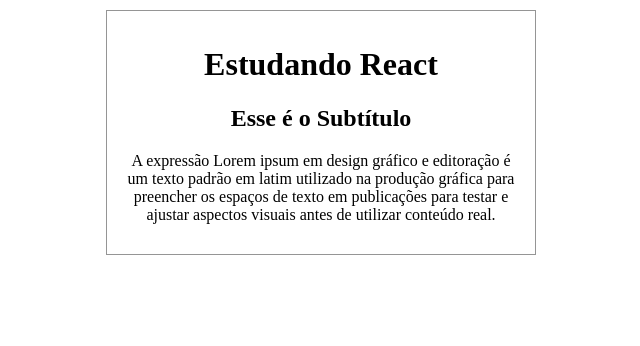
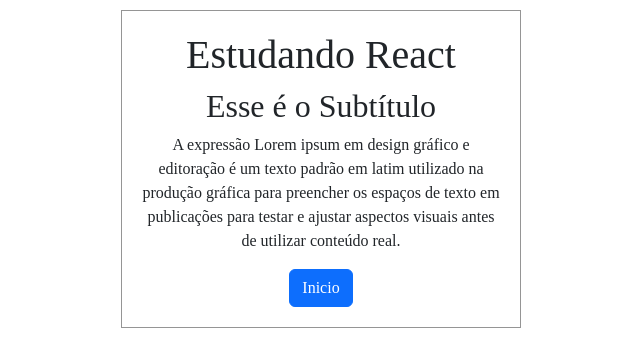
Before and after one commit to ViniHGV/Lab-React, a React (Create React App) app: page / in a window 1280 px wide. Shown: the top 346 px of the page, without its empty margins (319-959 px from the left). Built offline with nearby package versions, Linux system fonts and the light colour scheme.

Commit message:
Adicionando um botão

```diff
--- a/public/index.html
+++ b/public/index.html
@@ -5,6 +5,8 @@
     <link rel="icon" href="%PUBLIC_URL%/favicon.ico" />
     <meta name="viewport" content="width=device-width, initial-scale=1" />
     <meta name="theme-color" content="#000000" />
+    <link href="https://cdn.jsdelivr.net/npm/bootstrap@5.3.0-alpha1/dist/css/bootstrap.min.css" rel="stylesheet" integrity="sha384-GLhlTQ8iRABdZLl6O3oVMWSktQOp6b7In1Zl3/Jr59b6EGGoI1aFkw7cmDA6j6gD" crossorigin="anonymous">
+
     <meta
       name="description"
       content="Web site created using create-react-app"
--- a/src/App.css
+++ b/src/App.css
@@ -4,7 +4,7 @@
   width: 400px;
   margin: auto;
   border: 1px solid rgb(149, 149, 149) ;
-  padding: 14px;
+  padding: 20px;
   align-items: center;
   justify-content: center;
   margin-top: 10px;
--- a/src/App.js
+++ b/src/App.js
@@ -8,6 +8,9 @@
 /*function HelloWorld(){
   return <h1>Hello World !</h1>
 }*/
+function BtnBootstrap(){
+  return <button type="button" class="btn btn-primary">Inicio</button>;
+}
 
 function App() {
   return (
@@ -17,6 +20,8 @@
         <SubTitle/>
 
         <Lorem/>
+
+        <BtnBootstrap/>
     </div>
   );
 }
```
